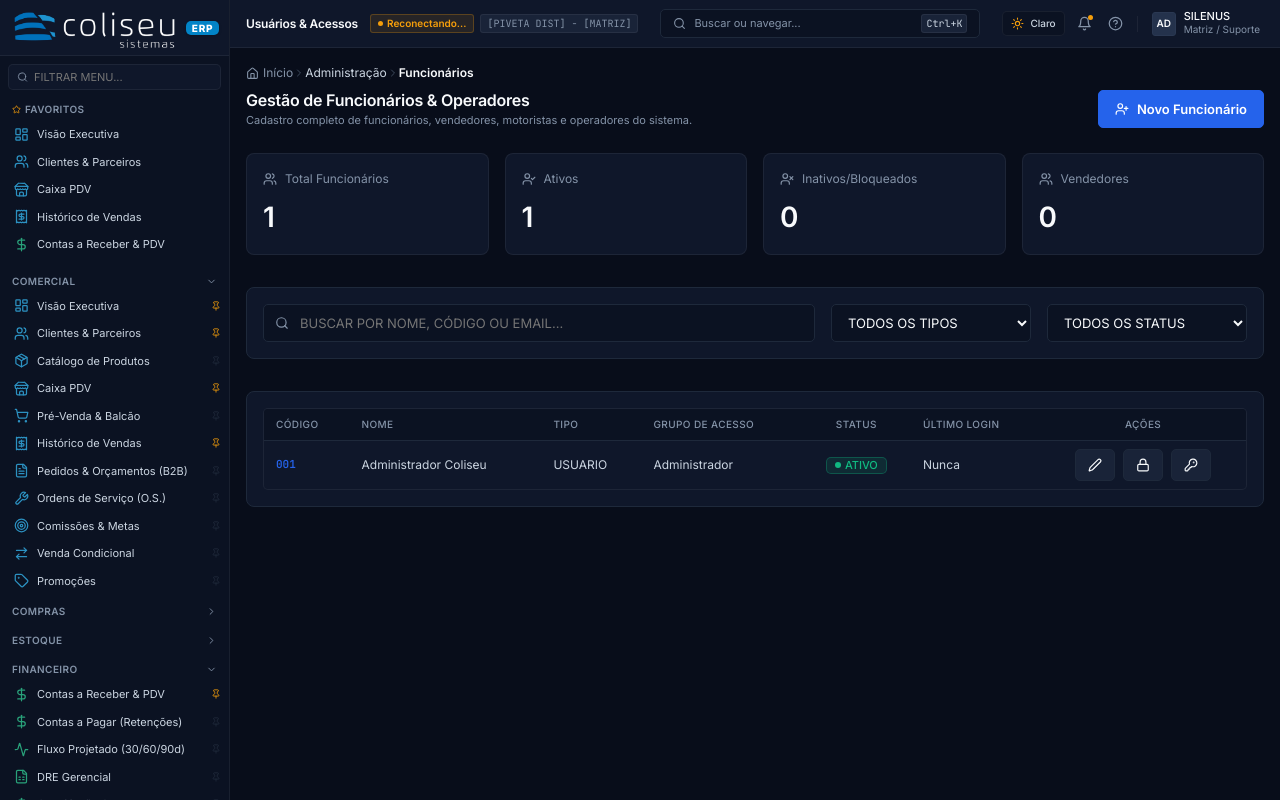
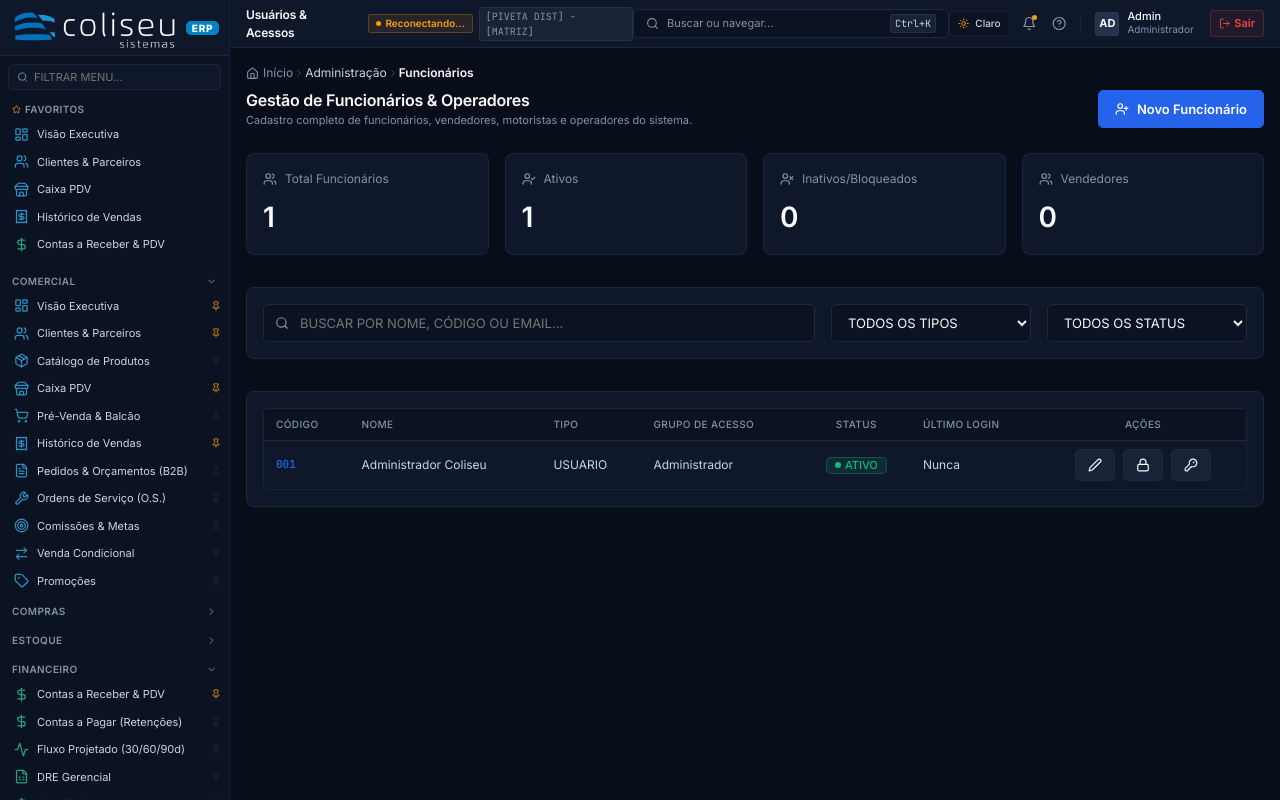
Before and after one commit to coliseudev-design/COLISEU-ERP, a React (Vite) app: page /users in a window 1280 px wide. Both pictures are taken after typing "Sample", "Sample123" into the empty fields and a click on the button "Entrar". Built offline with nearby package versions, Linux system fonts and the light colour scheme; no server answers.

Commit message:
feat(auth): add Logout button in AppHeader and switch to sessionStorage for tab session lifecycle

```diff
--- a/src/components/shell/AppHeader.tsx
+++ b/src/components/shell/AppHeader.tsx
@@ -1,7 +1,8 @@
 import React, { useState, useEffect, useRef } from 'react';
-import { Bell, HelpCircle, Search, Sun, Moon } from 'lucide-react';
+import { Bell, HelpCircle, Search, Sun, Moon, LogOut } from 'lucide-react';
 import { useTheme } from '../../lib/theme';
 import { syncEngine } from '../../lib/syncEngine';
+import { useAuth } from '../../contexts/AuthContext';
 
 interface AppHeaderProps {
   onOpenCommandBar?: () => void;
@@ -43,6 +44,7 @@ export const AppHeader: React.FC<AppHeaderProps> = ({
   activeModuleTitle,
   activeTab = 'dashboard',
 }) => {
+  const { funcionario, logout } = useAuth();
   const [showNotifications, setShowNotifications] = useState(false);
   const notificationRef = useRef<HTMLDivElement>(null);
   const { theme, toggleTheme } = useTheme();
@@ -360,14 +362,10 @@ export const AppHeader: React.FC<AppHeaderProps> = ({
 
         {/* Perfil do Usuário */}
         <div
-          tabIndex={0}
-          role="button"
-          aria-label="Perfil do usuário"
           style={{
             display: 'flex',
             alignItems: 'center',
             gap: 'var(--spacing-2)',
-            cursor: 'pointer',
             borderRadius: 'var(--radius-sm)',
             padding: '2px 4px',
           }}
@@ -383,11 +381,11 @@ export const AppHeader: React.FC<AppHeaderProps> = ({
               alignItems: 'center',
               justifyContent: 'center',
               color: 'var(--text-primary)',
-              fontSize: 'var(--font-size-2xs)',
-              fontWeight: 'var(--font-weight-semibold)',
+              fontSize: '11px',
+              fontWeight: 700,
             }}
           >
-            AD
+            {(funcionario?.username || 'AD').substring(0, 2).toUpperCase()}
           </div>
           <div style={{ display: 'flex', flexDirection: 'column' }}>
             <span
@@ -398,13 +396,38 @@ export const AppHeader: React.FC<AppHeaderProps> = ({
                 lineHeight: 1.1,
               }}
             >
-              SILENUS
+              {funcionario?.apelido || funcionario?.nome || 'Admin Master'}
             </span>
             <span style={{ fontSize: 'var(--font-size-2xs)', color: 'var(--text-muted)' }}>
-              Matriz / Suporte
+              {funcionario?.grupo_acesso_nome || 'Administrador'}
             </span>
           </div>
         </div>
+
+        {/* Botão Sair / Deslogar */}
+        <button
+          type="button"
+          onClick={logout}
+          style={{
+            display: 'flex',
+            alignItems: 'center',
+            gap: '4px',
+            backgroundColor: 'rgba(239, 68, 68, 0.08)',
+            border: '1px solid rgba(239, 68, 68, 0.25)',
+            color: '#ef4444',
+            cursor: 'pointer',
+            padding: '4px 8px',
+            borderRadius: 'var(--radius-xs)',
+            fontSize: '11px',
+            fontWeight: 600,
+            transition: 'all 0.15s ease',
+            marginLeft: '4px',
+          }}
+          title="Sair do Sistema e Encerrar Sessão"
+        >
+          <LogOut size={13} />
+          <span>Sair</span>
+        </button>
       </div>
     </header>
   );
--- a/src/contexts/AuthContext.tsx
+++ b/src/contexts/AuthContext.tsx
@@ -18,10 +18,10 @@ interface AuthContextType {
 const AuthContext = createContext<AuthContextType | undefined>(undefined);
 
 export const AuthProvider: React.FC<{ children: React.ReactNode }> = ({ children }) => {
-  // Inicialização síncrona do localStorage para NUNCA perder login com F5
+  // Inicialização a partir do sessionStorage (persiste F5, mas exige login ao reabrir o navegador)
   const getSavedSession = () => {
     try {
-      const raw = localStorage.getItem('coliseu_session');
+      const raw = sessionStorage.getItem('coliseu_session');
       return raw ? JSON.parse(raw) : null;
     } catch {
       return null;
@@ -49,14 +49,16 @@ export const AuthProvider: React.FC<{ children: React.ReactNode }> = ({ children
       setFilialAtiva(result.funcionario.filial_padrao_id || null);
       setIsAuthenticated(true);
 
-      // Salva sessão completa no localStorage para persistir F5 e recarregamento de página
-      localStorage.setItem('coliseu_session', JSON.stringify({
+      // Salva sessão no sessionStorage para persistir F5 na mesma aba
+      sessionStorage.setItem('coliseu_session', JSON.stringify({
         funcionario: result.funcionario,
         permissoes: result.permissoes,
         filiais_permitidas: result.filiais_permitidas,
         filialAtiva: result.funcionario.filial_padrao_id || null,
         timestamp: Date.now()
       }));
+      // Limpa qualquer resíduo antigo do localStorage
+      localStorage.removeItem('coliseu_session');
     } catch (err: any) {
       const msg = typeof err === 'string' ? err : err?.message || 'Erro ao autenticar';
       setLoginError(msg);
@@ -72,6 +74,7 @@ export const AuthProvider: React.FC<{ children: React.ReactNode }> = ({ children
     setPermissoes([]);
     setFiliaisPermitidas([]);
     setFilialAtiva(null);
+    sessionStorage.removeItem('coliseu_session');
     localStorage.removeItem('coliseu_session');
   }, []);
 
```
